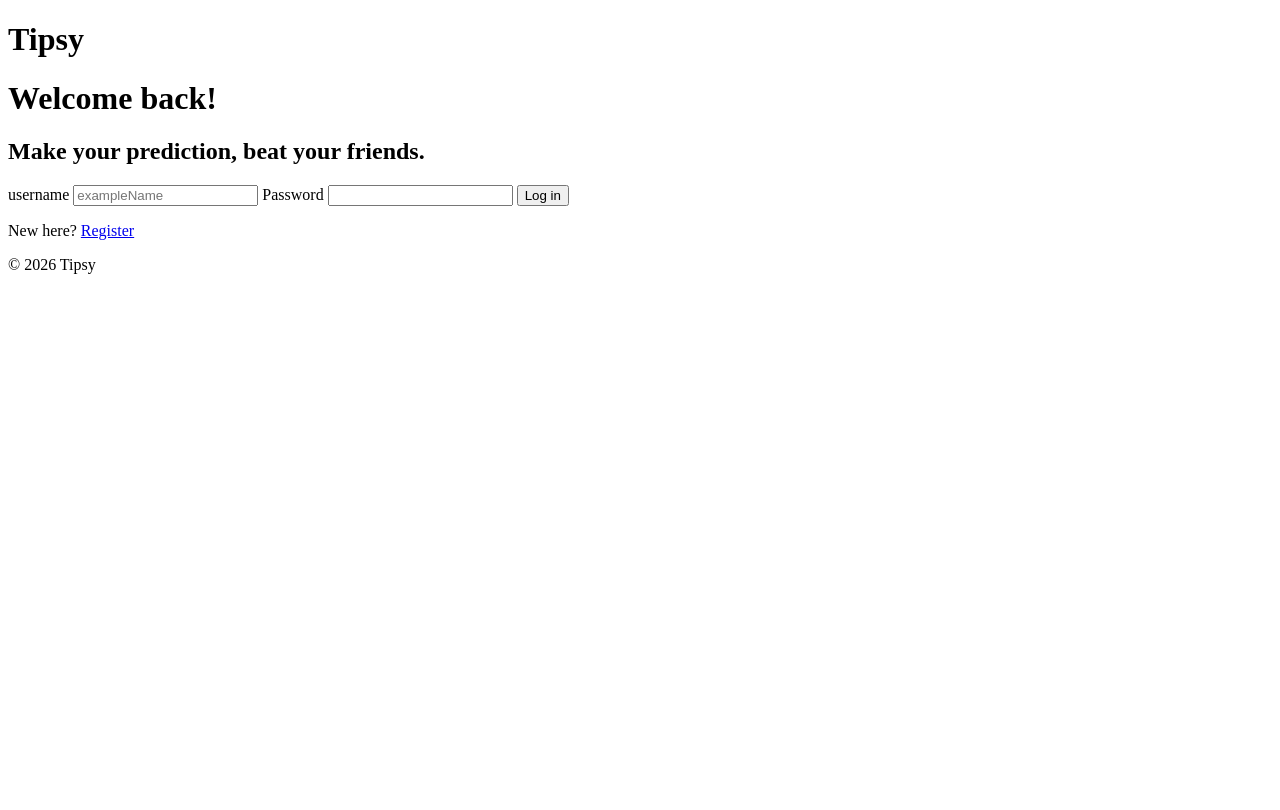
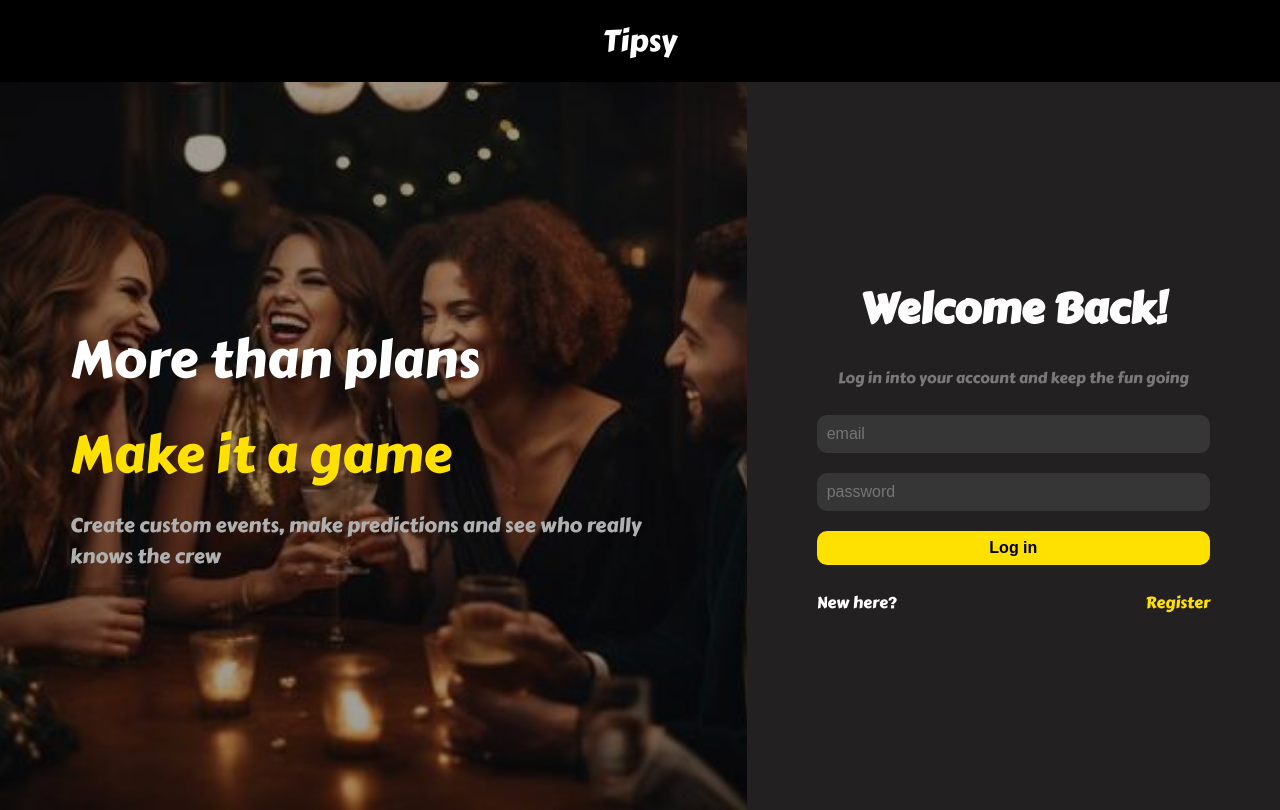
Before and after one commit to emiduran05/tipsy, a website: page public/index.html in a window 1280 px wide. Drawn offline with Linux system fonts and the light colour scheme; a web font is replaced by a local one.

Commit message:
login styles

```diff
--- a/public/css/style.css
+++ b/public/css/style.css
@@ -0,0 +1,223 @@
+*{
+    box-sizing: border-box;
+    margin: 0;
+}
+
+
+body{
+    background-color: #222020;
+    font-family: "Carter One", system-ui;
+}
+
+
+.header {
+    display: grid;
+    grid-template-columns: 1fr auto 1fr;
+    align-items: center;
+    background-color: #000;
+    padding: 15px;
+    color: #fff;
+
+
+
+
+    h1 {
+        font-family: "Carter One", system-ui;
+        font-weight: 400;
+        font-style: normal;
+        font-size: 24px;
+
+    }
+
+
+    i{
+        font-size: 18px;
+    }
+
+
+
+}
+
+
+.main_img{
+    background-image: url("../media/party-night.jpg");
+    position: relative;
+    background-repeat: no-repeat;
+    background-size: cover;
+}
+
+
+
+
+.main_img_layer{
+    background-color: #0000005d;
+    padding: 22px;
+    display: flex;
+    flex-direction: column;
+    gap: 20px;
+}
+
+
+.p1{
+    font-size: 30px;
+    color: #fff;
+    font-family: "Carter One", system-ui;
+}
+
+
+.p2{
+    color: #FFE100;
+    font-size: 30px;
+    font-family: "Carter One", system-ui;
+}
+
+
+.p3{
+    font-size: 18px;
+    color: #797979;
+}
+
+
+.login_section{
+    display: flex;
+    flex-direction: column;
+    gap: 20px;
+    padding: 20px;
+    h2{
+        color: #fff;
+        font-size: 30px;
+        text-align: center;
+    }
+
+
+    p{
+        text-align: center;
+        color: #797979;
+        font-size: 12px;
+    }
+
+
+    .login_form{
+        display: flex;
+        flex-direction: column;
+        gap: 20px;
+        input{
+            background-color: #363636;
+            padding: 10px;
+            border: none;
+            outline: none;
+            color: #fff;
+            border-radius: 10px;
+            font-size: 16px;
+        }
+
+
+        button{
+            padding: 8px;
+            border: none;
+            background-color: #FFE100;
+            border-radius: 10px;
+            color: #000;
+            font-weight: 800;
+        }
+    }
+
+
+    .register_div{
+        display: flex;
+        justify-content: space-between;
+        span{
+            color: #fff;
+
+        }
+
+
+         a{
+                text-decoration: none;
+                color: #FFE100;
+            }
+    }
+}
+
+@media (min-width: 900px) {
+    body {
+        min-height: 100vh;
+        background-color: #111;
+    }
+
+    .header {
+        padding: 18px 60px;
+    }
+
+    .header i {
+        display: none;
+    }
+
+    .header h1 {
+        grid-column: 2;
+        font-size: 30px;
+    }
+
+    .main {
+        display: grid;
+        grid-template-columns: 1.4fr 1fr;
+        min-height: calc(100vh - 72px);
+    }
+
+    .main_img {
+        min-height: 100%;
+        background-position: center;
+    }
+
+    .main_img_layer {
+        height: 100%;
+        justify-content: center;
+        padding: 70px;
+        gap: 15px;
+    }
+
+    .p1,
+    .p2 {
+        font-size: 52px;
+    }
+
+    .p3 {
+        max-width: 650px;
+        font-size: 20px;
+        color: #b0b0b0;
+    }
+
+    .login_section {
+        justify-content: center;
+        padding: 60px 70px;
+        gap: 25px;
+        background-color: #222020;
+    }
+
+    .login_section h2 {
+        font-size: 42px;
+    }
+
+    .login_section p {
+        font-size: 15px;
+    }
+
+    .login_form {
+        gap: 22px;
+    }
+
+    .login_form input {
+        padding: 16px;
+        font-size: 17px;
+    }
+
+    .login_form button {
+        padding: 14px;
+        font-size: 16px;
+        cursor: pointer;
+    }
+
+    .register_div {
+        font-size: 16px;
+    }
+}
--- a/public/index.html
+++ b/public/index.html
@@ -1,34 +1,58 @@
 <!DOCTYPE html>
 <html lang="en">
+
 
 <head>
     <meta charset="UTF-8">
     <meta name="viewport" content="width=device-width, initial-scale=1.0">
+    <link rel="preconnect" href="https://fonts.googleapis.com">
+    <link rel="preconnect" href="https://fonts.gstatic.com" crossorigin>
+    <script src="https://kit.fontawesome.com/dd1616d30f.js" crossorigin="anonymous"></script>
+    <link
+        href="https://fonts.googleapis.com/css2?family=Amatic+SC:wght@400;700&family=Anton+SC&family=Carter+One&family=Chewy&family=Comic+Neue:ital,wght@0,300;0,400;0,700;1,300;1,400;1,700&family=Creepster&family=Inter:ital,opsz,wght@0,14..32,100..900;1,14..32,100..900&family=Open+Sans:ital,wght@0,300..800;1,300..800&family=Pixelify+Sans:wght@400..700&family=Roboto:ital,wght@0,100..900;1,100..900&display=swap"
+        rel="stylesheet">
+        <link rel="stylesheet" href="./css/style.css">
     <title>Tipsy</title>
-    <link rel="stylesheet" media="all" href="css/style.css">
 </head>
 
+
 <body>
-    <header>
+    <header class="header">
+        <i class="fa-solid fa-bars"></i>
         <h1>Tipsy</h1>
     </header>
-    <main>
-        <h1>Welcome back!</h1>
-        <h2>Make your prediction, beat your friends.</h2>
-        <form action="user-page.html" method="get">
-            <label for="username">username</label>
-            <input id="username" name="username" type="username" required placeholder="exampleName">
 
-            <label for="password">Password</label>
-            <input id="password" name="password" type="password" required>
 
-            <button type="submit">Log in</button>
-            <p>New here? <a href="register.html">Register</a></p>
-        </form>
-        <footer>
-            <p>© 2026 Tipsy</p>
-        </footer>
+
+
+    <main class="main">
+        <div class="main_img">
+            <div class="main_img_layer">
+                <p class="p1">More than plans</p>
+                <p class="p2">Make it a game</p>
+                <p class="p3">Create custom events, make predictions and see who really knows the crew</p>
+            </div>
+        </div>
+
+
+        <section class="login_section">
+            <h2>Welcome Back!</h2>
+            <p>Log in into your account and keep the fun going</p>
+
+
+            <form action="" class="login_form">
+                <input type="email" name="email" id="email" placeholder="email">
+                <input type="password" name="password" id="password" placeholder="password">
+                <button type="submit">Log in</button>
+            </form>
+
+            <div class="register_div">
+                <span>New here?</span>
+                <a href="">Register</a>
+            </div>
+        </section>
     </main>
 </body>
 
+
 </html>
```
Also changed, not shown: public/media/party-night.jpg (added).
